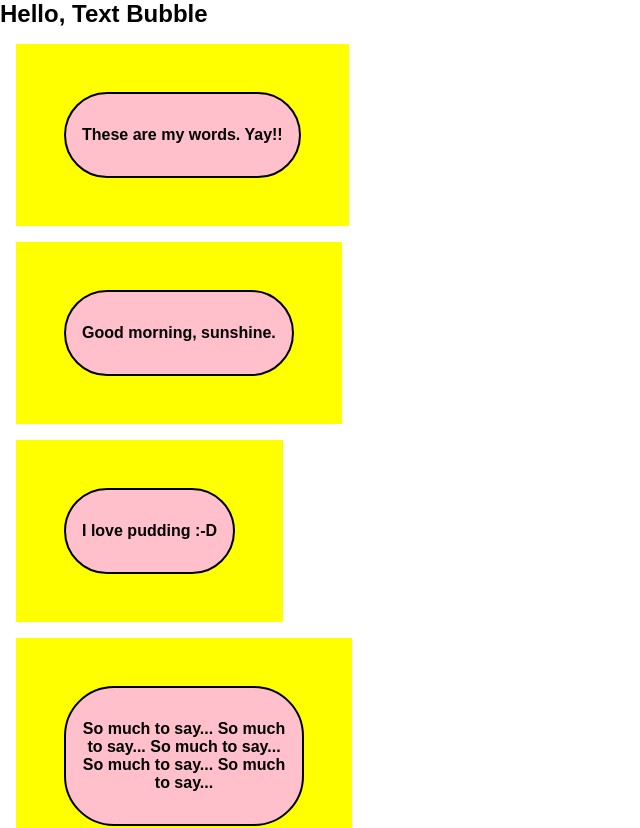
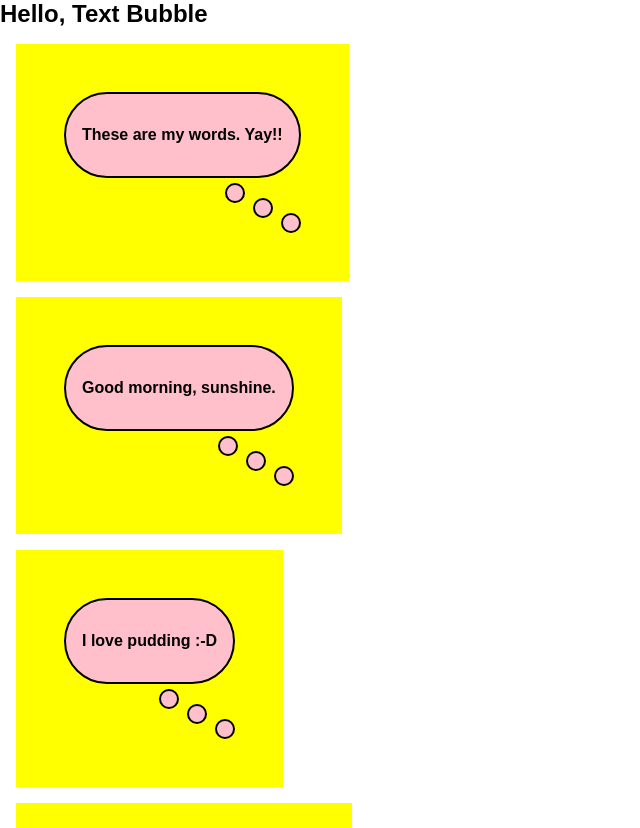
Before and after one commit to franco-ortega/texty, a Next.js app: page / in a window 1280 px wide. Shown: the top 828 px of the page, without its empty margins (0-640 px from the left). Built offline with nearby package versions, Linux system fonts and the light colour scheme.

Commit message:
create TextBubbleTrail to display trail of bubbles leading up to TextBubble

```diff
--- a/app/components/textBubbleContainer/TextBubbleContainer.jsx
+++ b/app/components/textBubbleContainer/TextBubbleContainer.jsx
@@ -1,5 +1,11 @@
+import TextBubbleTrail from '../textBubbleTrail/TextBubbleTrail';
 import styles from './TextBubbleContainer.module.css';
 
 export default function TextBubbleContainer({ children }) {
-	return <div className={styles.TextBubbleContainer}>{children}</div>;
+	return (
+		<div className={styles.TextBubbleContainer}>
+			{children}
+			<TextBubbleTrail />
+		</div>
+	);
 }
--- /dev/null
+++ b/app/components/textBubbleTrail/TextBubbleTrail.jsx
@@ -0,0 +1,11 @@
+import styles from './TextBubbleTrail.module.css';
+
+export default function TextBubbleTrail() {
+	return (
+		<div className={styles.TextBubbleTrail}>
+			<div></div>
+			<div></div>
+			<div></div>
+		</div>
+	);
+}
--- /dev/null
+++ b/app/components/textBubbleTrail/TextBubbleTrail.module.css
@@ -0,0 +1,25 @@
+.TextBubbleTrail {
+	display: flex;
+	justify-content: flex-end;
+	gap: 0.5rem;
+}
+
+.TextBubbleTrail div {
+	background-color: pink;
+	border: 2px solid black;
+	border-radius: 100px;
+	width: 20px;
+	height: 20px;
+}
+
+.TextBubbleTrail div:nth-child(1) {
+	margin-top: 5px;
+}
+
+.TextBubbleTrail div:nth-child(2) {
+	margin-top: 20px;
+}
+
+.TextBubbleTrail div:nth-child(3) {
+	margin-top: 35px;
+}
```
